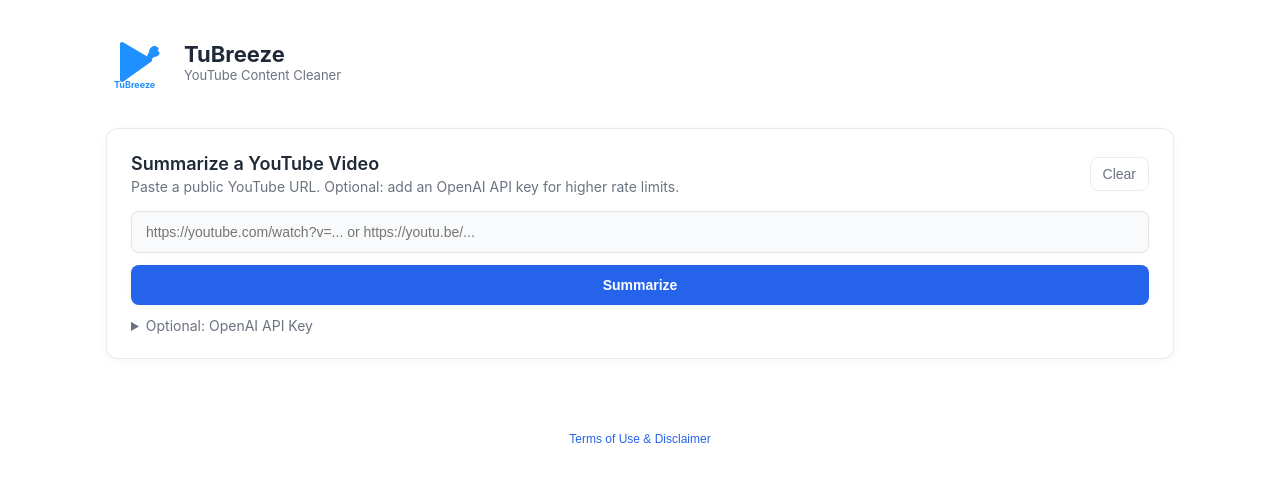
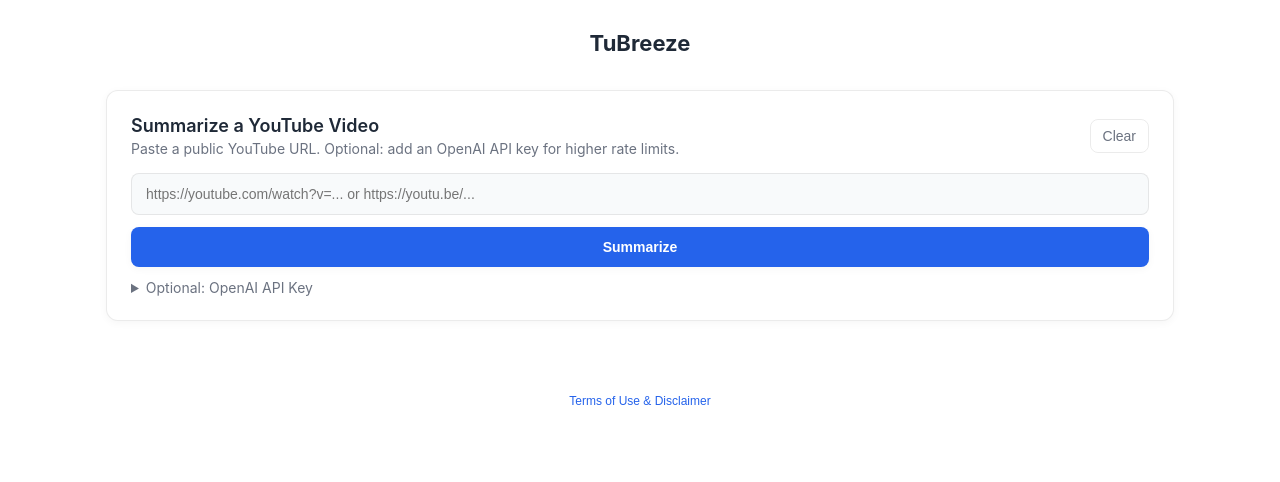
Before and after one commit to kevinmilly/yt_breeze, an Angular app in the folder frontend/: page / in a window 1280 px wide. Shown: the top 482 px of the page. Built offline with nearby package versions, Linux system fonts and the light colour scheme.

Commit message:
chore: replace header image with centered wordmark

```diff
--- a/frontend/src/app/summarize/summarize.css
+++ b/frontend/src/app/summarize/summarize.css
@@ -28,14 +28,13 @@
 
 /* Brand row (logo left of title) */
 .brand-row{display:flex;align-items:center;gap:14px;max-width:1100px;margin:0 auto;padding:6px 0}
-.brand-logo{width:64px;height:64px;flex:0 0 64px}
-.brand-text{display:flex;flex-direction:column}
+.brand-row.brand-centered{justify-content:center}
+.brand-text{display:flex;flex-direction:column;align-items:center}
 .brand-text .title{font-size:22px;margin:0}
 .brand-text .subtitle{margin:0;color:var(--text-muted);font-size:13px}
 
 @media (max-width:720px){
   .brand-row{align-items:flex-start;gap:10px}
-  .brand-logo{width:48px;height:48px}
   .brand-text .title{font-size:18px}
 }
 
--- a/frontend/src/app/summarize/summarize.html
+++ b/frontend/src/app/summarize/summarize.html
@@ -1,10 +1,8 @@
 <div class="container">
   <header class="header-section">
-    <div class="brand-row">
-      <img class="brand-logo" src="assets/tubreeze-logo.svg" alt="TuBreeze logo" />
+    <div class="brand-row brand-centered">
       <div class="brand-text">
         <h1 class="title">TuBreeze</h1>
-        <p class="subtitle">YouTube Content Cleaner</p>
       </div>
     </div>
   </header>
```
